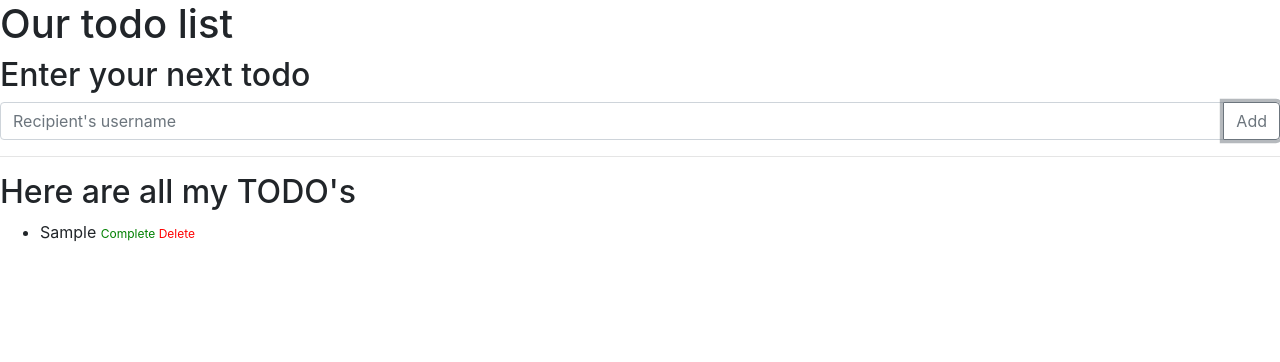
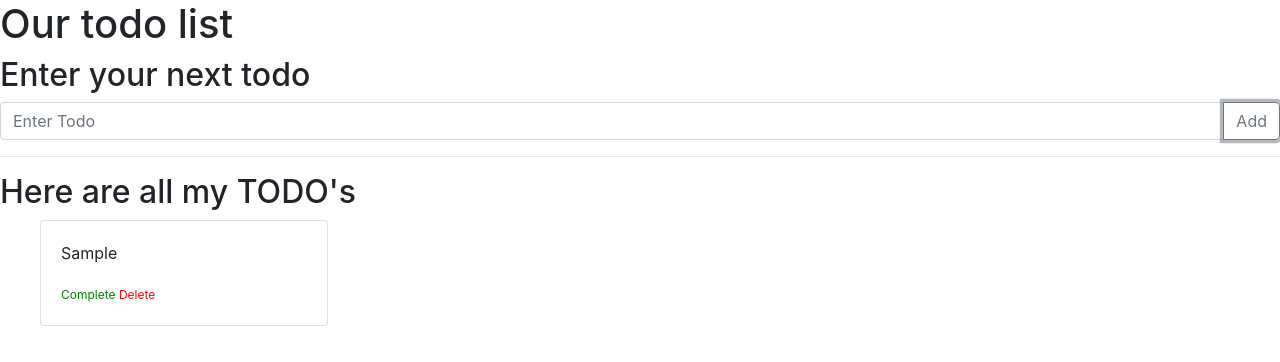
Before and after one commit to ScottDenton/Vue-Todo, a Vue app: page / in a window 1280 px wide. Both pictures are taken after typing "Sample" into the empty fields and a click on the button "Add". Shown: the top 362 px of the page. Built offline with nearby package versions, Linux system fonts and the light colour scheme.

Commit message:
Added cards for todos

```diff
--- a/src/components/todo.vue
+++ b/src/components/todo.vue
@@ -1,8 +1,11 @@
 <template>
-  <li :class='{"completed": completed}'> {{ todo }}
-    <span class='complete-text' @click='completed = !completed'> Complete </span>
-    <span class='delete-text' @click='deleteTodo()'> Delete </span>
-  </li>
+  <div class="card" style="width: 18rem;">
+    <div class="card-body" :class='{"completed": completed}'>
+      <p class="card-text">{{ todo }}</p>
+      <span class='complete-text' @click='completed = !completed'> Complete </span>
+      <span class='delete-text' @click='deleteTodo()'> Delete </span>
+    </div>
+  </div>
 </template>
 
 <script>
--- a/src/components/todos.vue
+++ b/src/components/todos.vue
@@ -4,7 +4,7 @@
     <h2>Enter your next todo</h2>
     <form>
     <div class="input-group mb-3">
-      <input id='todoInput' type="text" class="form-control" placeholder="Recipient's username" aria-label="Recipient's username" aria-describedby="button-addon2">
+      <input id='todoInput' type="text" class="form-control" placeholder="Enter Todo" aria-label="Recipient's username" aria-describedby="button-addon2">
       <div class="input-group-append">
         <button class="btn btn-outline-secondary" type="button" id="button-addon2" @click.prevent='addTodo' >Add</button>
       </div>
```
